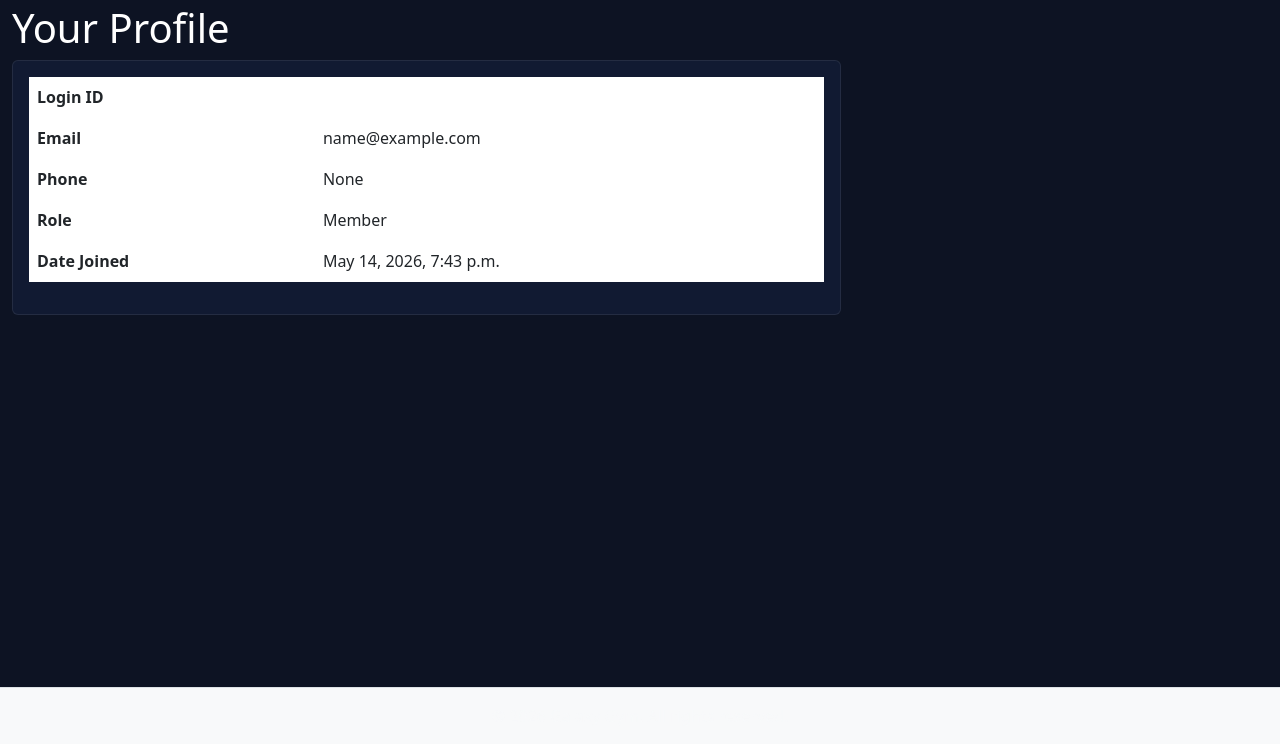
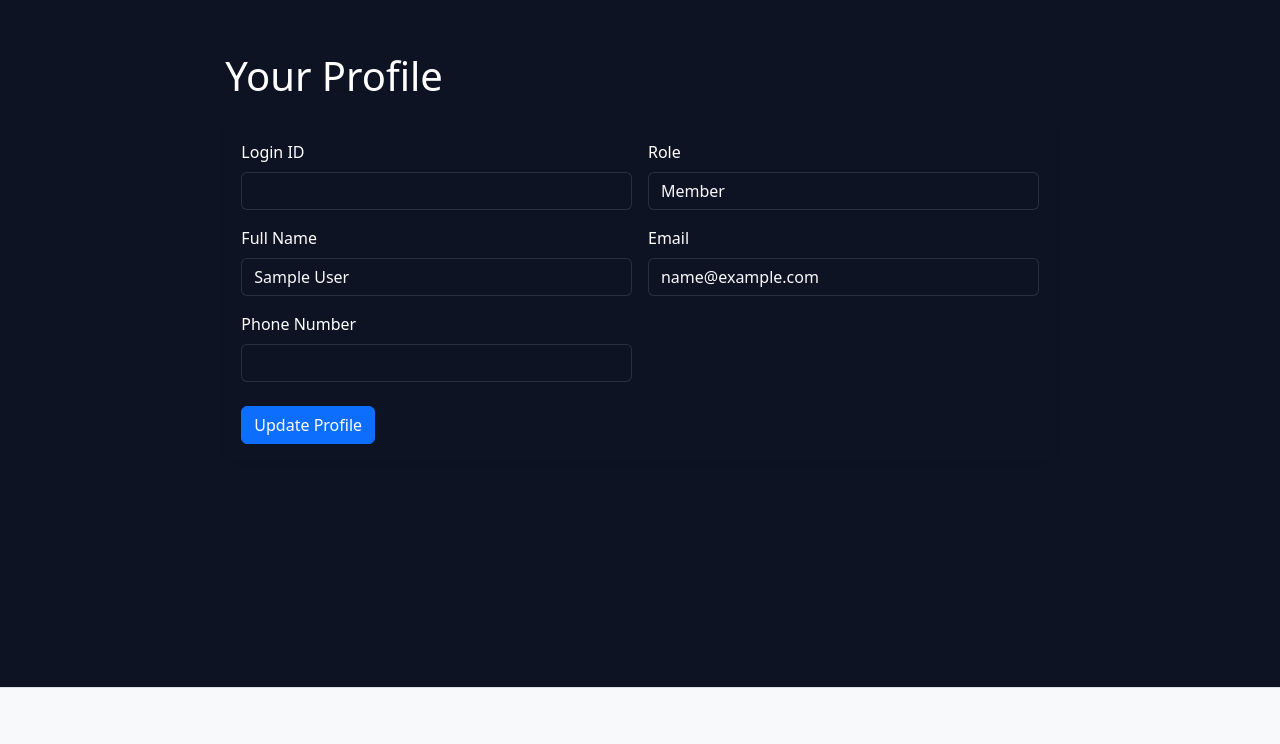
Before and after one commit to kalibilly/GalaxyGym, a Django app: page /accounts/profile/ in a window 1280 px wide. Shown: the part 56-800 px from the top of the page. Run offline with Django 5.2, Linux system fonts and the light colour scheme; the visitor is signed in with stand-in values (Sample User, id 1); data that the repository does not hold is empty; parts of the project's set-up code (start-up, migrations or seed data) failed here and were passed over.

Commit message:
Update profile.html

```diff
--- a/templates/registration/profile.html
+++ b/templates/registration/profile.html
@@ -3,33 +3,49 @@
 {% block title %}Profile - Galaxy Gym{% endblock %}
 
 {% block content %}
-<div class="row">
-    <div class="col-md-8">
-        <h1>Your Profile</h1>
-        <div class="card">
+<div class="row justify-content-center py-5">
+    <div class="col-xl-8">
+        <h1 class="mb-4">Your Profile</h1>
+        {% include 'partials/messages.html' %}
+        <div class="card bg-secondary text-white border-0 shadow-sm">
             <div class="card-body">
-                <table class="table">
-                    <tr>
-                        <th>Login ID</th>
-                        <td>{{ user.login_id }}</td>
-                    </tr>
-                    <tr>
-                        <th>Email</th>
-                        <td>{{ user.email }}</td>
-                    </tr>
-                    <tr>
-                        <th>Phone</th>
-                        <td>{{ user.phone_number }}</td>
-                    </tr>
-                    <tr>
-                        <th>Role</th>
-                        <td>{{ user.get_role_display }}</td>
-                    </tr>
-                    <tr>
-                        <th>Date Joined</th>
-                        <td>{{ user.date_joined }}</td>
-                    </tr>
-                </table>
+                <form method="post" novalidate>
+                    {% csrf_token %}
+                    <div class="row g-3">
+                        <div class="col-md-6">
+                            <label class="form-label">Login ID</label>
+                            <input class="form-control" type="text" value="{{ user.login_id }}" readonly>
+                        </div>
+                        <div class="col-md-6">
+                            <label class="form-label">Role</label>
+                            <input class="form-control" type="text" value="{{ user.get_role_display }}" readonly>
+                        </div>
+                        <div class="col-md-6">
+                            <label class="form-label">Full Name</label>
+                            {{ form.full_name }}
+                            {% if form.full_name.errors %}
+                                <div class="invalid-feedback d-block">{{ form.full_name.errors|join:' ' }}</div>
+                            {% endif %}
+                        </div>
+                        <div class="col-md-6">
+                            <label class="form-label">Email</label>
+                            {{ form.email }}
+                            {% if form.email.errors %}
+                                <div class="invalid-feedback d-block">{{ form.email.errors|join:' ' }}</div>
+                            {% endif %}
+                        </div>
+                        <div class="col-md-6">
+                            <label class="form-label">Phone Number</label>
+                            {{ form.phone_number }}
+                            {% if form.phone_number.errors %}
+                                <div class="invalid-feedback d-block">{{ form.phone_number.errors|join:' ' }}</div>
+                            {% endif %}
+                        </div>
+                    </div>
+                    <div class="mt-4">
+                        <button type="submit" class="btn btn-primary">Update Profile</button>
+                    </div>
+                </form>
             </div>
         </div>
     </div>
```
